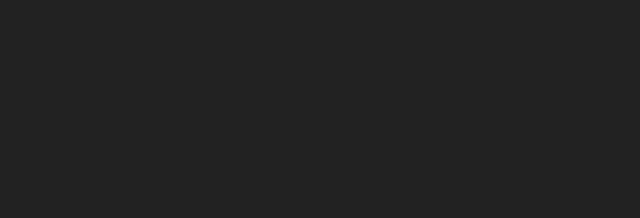
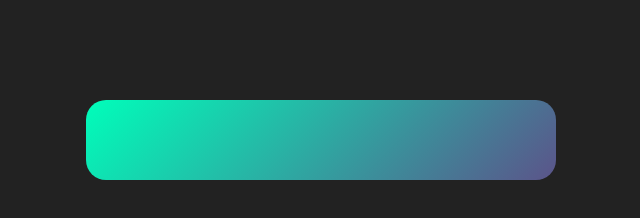
Before and after one commit to mrghkh12/weather-app-project, a plain HTML site: page index.html in a window 1280 px wide. Shown: the whole page, without its empty margins (319-959 px from the left). Drawn offline with Linux system fonts and the light colour scheme.

Commit message:
feat(index.html , style.css): create main card element & set style

```diff
--- a/css/style.css
+++ b/css/style.css
@@ -7,3 +7,13 @@
 body{
     background: #222;
 }
+.card{
+    width: 90%;
+    max-width: 470px;
+    background: linear-gradient(135deg, #00feba, #5b548a);
+    color: #fff;
+    margin: 100px auto 0;
+    border-radius: 20px;
+    padding: 40px 35px;
+    text-align: center;
+}
--- a/index.html
+++ b/index.html
@@ -8,6 +8,10 @@
 </head>
 <body>
 
+    <div class="card">
+
+    </div>
+
     <script src="./scripts/script.js"></script>
 </body>
 </html>
```
